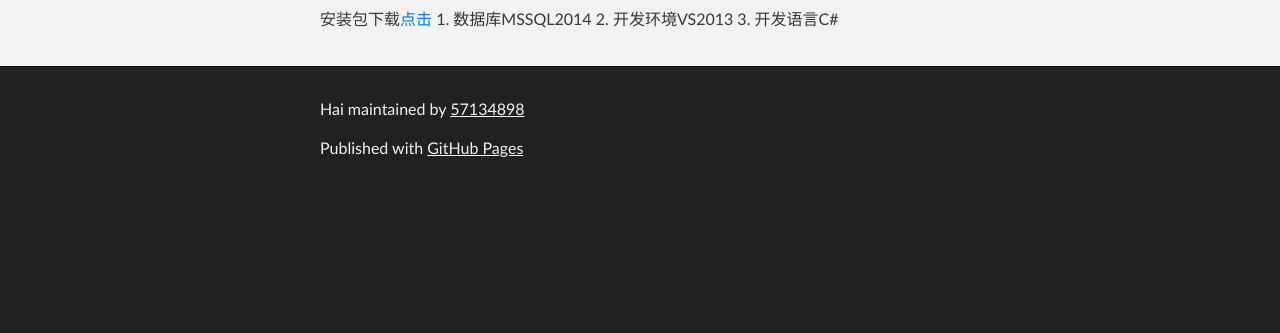
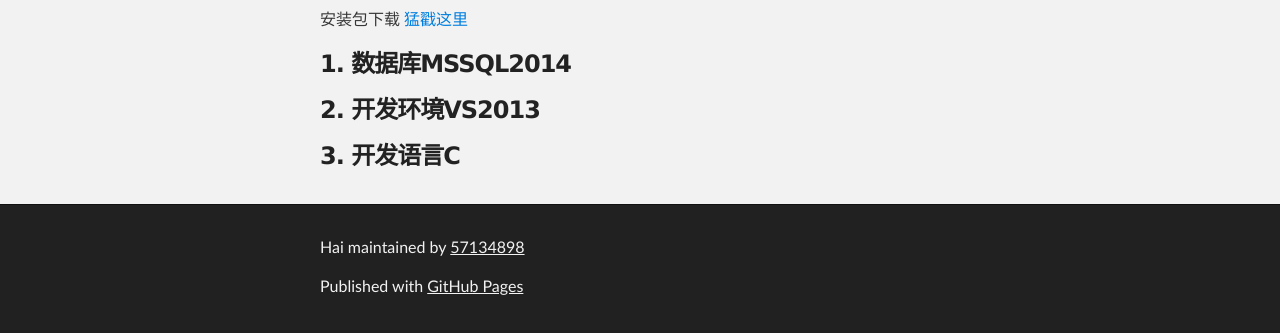
Before and after one commit to 57134898/hai, a plain HTML site: page index.html in a window 1280 px wide. Shown: the part 317-650 px from the top of the page. Drawn offline with Linux system fonts and the light colour scheme.

Commit message:
Create gh-pages branch via GitHub

```diff
--- a/index.html
+++ b/index.html
@@ -34,10 +34,16 @@
         <h1>
 <a id="三级分销" class="anchor" href="#%E4%B8%89%E7%BA%A7%E5%88%86%E9%94%80" aria-hidden="true"><span class="octicon octicon-link"></span></a>三级分销</h1>
 
-<p>安装包下载<a href="http://pan.baidu.com/s/1c0q65iw">点击</a>
-1. 数据库MSSQL2014
-2. 开发环境VS2013
-3. 开发语言C#</p>
+<p>安装包下载  <a href="http://pan.baidu.com/s/1c0q65iw">猛戳这里</a></p>
+
+<h3>
+<a id="1-数据库mssql2014" class="anchor" href="#1-%E6%95%B0%E6%8D%AE%E5%BA%93mssql2014" aria-hidden="true"><span class="octicon octicon-link"></span></a>1. 数据库MSSQL2014</h3>
+
+<h3>
+<a id="2-开发环境vs2013" class="anchor" href="#2-%E5%BC%80%E5%8F%91%E7%8E%AF%E5%A2%83vs2013" aria-hidden="true"><span class="octicon octicon-link"></span></a>2. 开发环境VS2013</h3>
+
+<h3>
+<a id="3-开发语言c" class="anchor" href="#3-%E5%BC%80%E5%8F%91%E8%AF%AD%E8%A8%80c" aria-hidden="true"><span class="octicon octicon-link"></span></a>3. 开发语言C</h3>
       </section>
     </div>
 
--- a/params.json
+++ b/params.json
@@ -1 +1 @@
-{"name":"Hai","tagline":"hishop","body":"# 三级分销\r\n安装包下载[点击](http://pan.baidu.com/s/1c0q65iw)\r\n1. 数据库MSSQL2014\r\n2. 开发环境VS2013\r\n3. 开发语言C#","google":"","note":"Don't delete this file! It's used internally to help with page regeneration."}
+{"name":"Hai","tagline":"hishop","body":"# 三级分销\r\n安装包下载  [猛戳这里](http://pan.baidu.com/s/1c0q65iw)\r\n### 1. 数据库MSSQL2014\r\n### 2. 开发环境VS2013\r\n### 3. 开发语言C#","google":"","note":"Don't delete this file! It's used internally to help with page regeneration."}
```
